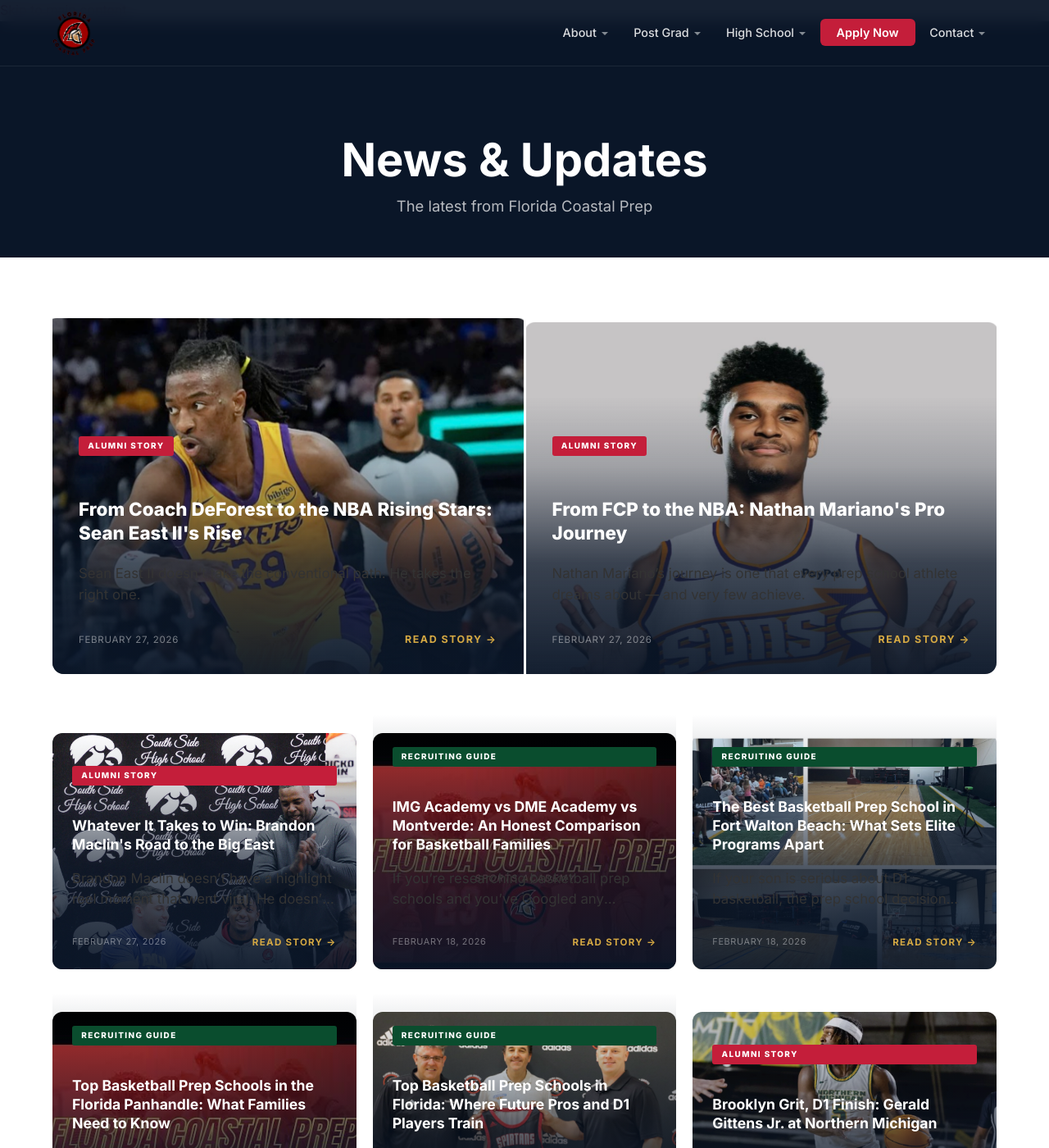
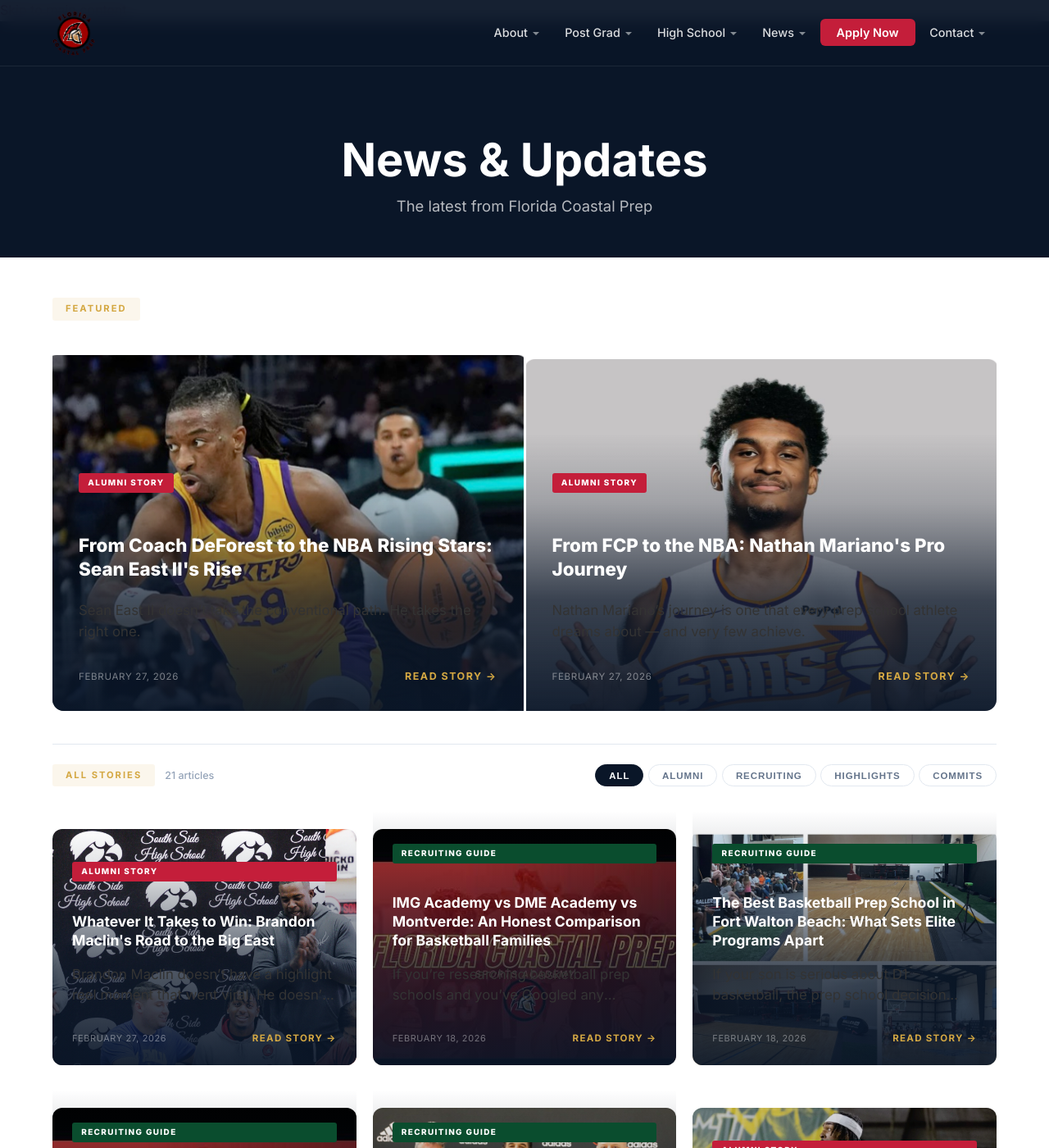
Before and after one commit to CoachD23/fcp-jekyll-site, a Jekyll site: the page built from blog.html, in a window 1280 px wide and 1400 px high. Shown: the whole window at 82% size. Built offline with Jekyll 4.4.1, drawn with Linux system fonts in a browser that asks for light colours; a script that is not in the unit is left out.

Commit message:
Upgrade blog to top-1% editorial design
Add category filter tabs (All/Alumni/Recruiting/Highlights/Commits)
with animated transitions and hash-based deep linking from nav.
Elevate News to top-level nav item with category dropdown.
Add section labels (Featured, All Stories) with article count.
Fix 3 broken inline images (trophy, wfi, maclin-fcp).
Add responsive filter bar styles for mobile.

```diff
--- a/_includes/nav.html
+++ b/_includes/nav.html
@@ -42,6 +41,15 @@
             <li><a href="{{ '/tuition/' | relative_url }}">Tuition</a></li>
           </ul>
         </li>
+        <li class="dropdown">
+          <a href="{{ '/blog/' | relative_url }}">News</a>
+          <ul class="dropdown-menu">
+            <li><a href="{{ '/blog/' | relative_url }}">All News</a></li>
+            <li><a href="{{ '/blog/' | relative_url }}#alumni">Alumni Stories</a></li>
+            <li><a href="{{ '/blog/' | relative_url }}#recruiting">Recruiting Guides</a></li>
+            <li><a href="{{ '/blog/' | relative_url }}#highlights">Highlights</a></li>
+          </ul>
+        </li>
         <li><a href="{{ '/apply/' | relative_url }}" class="nav-cta">Apply Now</a></li>
         <li class="dropdown">
           <a href="{{ '/contact/' | relative_url }}">Contact</a>
--- a/assets/css/main.css
+++ b/assets/css/main.css
@@ -956,6 +956,68 @@
 .blog-overlay-card:hover .blog-overlay-link {
   color: #f0c860;
   letter-spacing: 2.2px;
+}
+
+/* --- Section labels --- */
+.blog-section-label {
+  margin-bottom: 1rem;
+}
+.blog-section-tag {
+  display: inline-block;
+  padding: 0.3rem 1rem;
+  background: rgba(212,168,67,0.1);
+  color: #d4a843;
+  font-size: 0.7rem;
+  font-weight: 700;
+  text-transform: uppercase;
+  letter-spacing: 2px;
+  border-radius: 3px;
+}
+
+/* --- Filter bar --- */
+.blog-filter-bar {
+  display: flex;
+  align-items: center;
+  justify-content: space-between;
+  padding: 1.5rem 0 1.25rem;
+  margin-top: 2.5rem;
+  border-top: 1px solid #e2e8f0;
+}
+.blog-filter-left {
+  display: flex;
+  align-items: center;
+  gap: 0.75rem;
+}
+.blog-post-count {
+  color: #94a3b8;
+  font-size: 0.78rem;
+  font-weight: 500;
+}
+.blog-filters {
+  display: flex;
+  gap: 0.35rem;
+}
+.blog-filter {
+  background: none;
+  border: 1px solid #e2e8f0;
+  color: #64748b;
+  padding: 0.4rem 1rem;
+  font-size: 0.72rem;
+  font-weight: 600;
+  text-transform: uppercase;
+  letter-spacing: 0.08em;
+  border-radius: 20px;
+  cursor: pointer;
+  transition: all 0.25s ease;
+}
+.blog-filter:hover {
+  border-color: #c41e3a;
+  color: #c41e3a;
+}
+.blog-filter.active {
+  background: #0a1628;
+  border-color: #0a1628;
+  color: #fff;
 }
 
 /* Post single */
@@ -1550,6 +1612,8 @@
   .blog-hero-title { font-size: 1.25rem; }
   .blog-grid { grid-template-columns: repeat(auto-fill, minmax(280px, 1fr)); }
   .blog-overlay-card { min-height: 280px; }
+  .blog-filter-bar { flex-direction: column; gap: 1rem; align-items: flex-start; }
+  .blog-filters { flex-wrap: wrap; }
   .instagram-grid { grid-template-columns: repeat(2, 1fr); }
   .instagram-section { padding: 3rem 0 2rem; }
   .video-hub-section { padding: 3rem 0; }
@@ -1580,6 +1644,7 @@
   .blog-overlay-card { min-height: 260px; }
   .blog-overlay-title { font-size: 1rem; }
   .blog-badge { font-size: 0.58rem; padding: 0.2rem 0.55rem; }
+  .blog-filter { padding: 0.35rem 0.75rem; font-size: 0.65rem; }
   .instagram-grid { grid-template-columns: 1fr 1fr; gap: 0.75rem; }
   .instagram-icon { width: 44px; height: 44px; }
   .instagram-icon svg { width: 24px; height: 24px; }
--- a/blog.html
+++ b/blog.html
@@ -20,6 +20,9 @@
     {% if all_posts.size > 0 %}
 
     <!-- Featured: first 2 posts — large overlay cards side by side -->
+    <div class="blog-section-label fade-in">
+      <span class="blog-section-tag">Featured</span>
+    </div>
     <div class="blog-featured fade-in">
       {% for post in all_posts limit:2 %}
       <a href="{{ post.url | relative_url }}" class="blog-hero-card">
@@ -60,12 +63,28 @@
       {% endfor %}
     </div>
 
-    <!-- Remaining posts — overlay card grid -->
+    <!-- Category filter tabs -->
     {% assign remaining = all_posts | slice: 2, all_posts.size %}
     {% if remaining.size > 0 %}
-    <div class="blog-grid fade-in">
+    <div class="blog-filter-bar fade-in">
+      <div class="blog-filter-left">
+        <span class="blog-section-tag">All Stories</span>
+        <span class="blog-post-count">{{ remaining.size }} articles</span>
+      </div>
+      <div class="blog-filters" id="blogFilters">
+        <button class="blog-filter active" data-filter="all">All</button>
+        <button class="blog-filter" data-filter="alumni">Alumni</button>
+        <button class="blog-filter" data-filter="recruiting">Recruiting</button>
+        <button class="blog-filter" data-filter="highlights">Highlights</button>
+        <button class="blog-filter" data-filter="commitments">Commits</button>
+      </div>
+    </div>
+
+    <div class="blog-grid fade-in" id="blogGrid">
       {% for post in remaining %}
-      <a href="{{ post.url | relative_url }}" class="blog-overlay-card">
+      {% assign cat = post.categories | first %}
+      {% if cat == "basketball" %}{% assign filter_cat = "recruiting" %}{% else %}{% assign filter_cat = cat %}{% endif %}
+      <a href="{{ post.url | relative_url }}" class="blog-overlay-card" data-category="{{ filter_cat }}">
         <div class="blog-overlay-image">
           {% if post.image %}
           <img src="{{ post.image | relative_url }}" alt="{{ post.title }}" loading="lazy">
@@ -74,7 +93,6 @@
           {% endif %}
         </div>
         <div class="blog-overlay-content">
-          {% assign cat = post.categories | first %}
           {% if cat == "alumni" %}
             <span class="blog-badge blog-badge-alumni">Alumni Story</span>
           {% elsif cat == "commitments" %}
@@ -110,3 +128,37 @@
 
   </div>
 </section>
+
+<script>
+document.addEventListener('DOMContentLoaded', function() {
+  var filters = document.querySelectorAll('.blog-filter');
+  var cards = document.querySelectorAll('.blog-overlay-card');
+  filters.forEach(function(btn) {
+    btn.addEventListener('click', function() {
+      filters.forEach(function(b) { b.classList.remove('active'); });
+      btn.classList.add('active');
+      var cat = btn.getAttribute('data-filter');
+      cards.forEach(function(card) {
+        if (cat === 'all' || card.getAttribute('data-category') === cat) {
+          card.style.display = '';
+          card.style.opacity = '0';
+          card.style.transform = 'translateY(12px)';
+          setTimeout(function() {
+            card.style.transition = 'opacity 0.35s ease, transform 0.35s ease';
+            card.style.opacity = '1';
+            card.style.transform = 'translateY(0)';
+          }, 30);
+        } else {
+          card.style.display = 'none';
+        }
+      });
+    });
+  });
+  // Hash-based filtering from nav links
+  var hash = window.location.hash.replace('#','');
+  if (hash) {
+    var target = document.querySelector('.blog-filter[data-filter="' + hash + '"]');
+    if (target) target.click();
+  }
+});
+</script>
```
Also changed, not shown: other parts of _includes/nav.html (+0 -1 lines).
